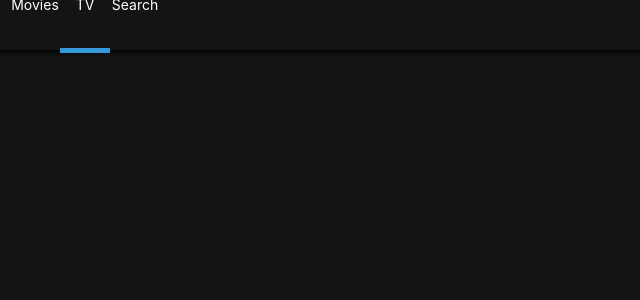
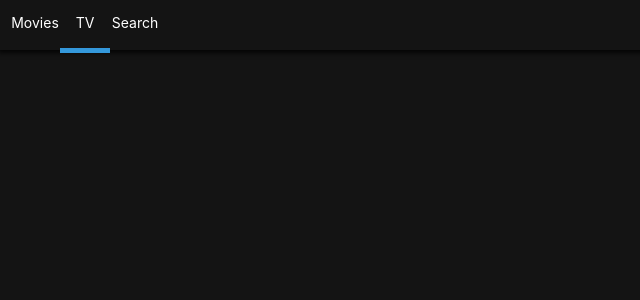
Before and after one commit to Ssoo29/nomflix, a React (Create React App) app: page /tv in a window 1280 px wide. Shown: the top 300 px of the page, without its empty margins (0-640 px from the left). Built offline with nearby package versions, Linux system fonts and the light colour scheme.

Commit message:
header 수정

```diff
--- a/src/Components/Header.js
+++ b/src/Components/Header.js
@@ -2,7 +2,7 @@ import React from "react";
 import { Link, withRouter } from "react-router-dom";
 import styled from "styled-components";
 
-const Header1 = styled.header`
+const HeaderNode = styled.header`
   color: white;
   position: fixed;
   top: 0;
@@ -12,30 +12,31 @@ const Header1 = styled.header`
   display: flex;
   align-items: center;
   padding: 0px 10px;
-  background-color: rgba(20,20,20,0.8);
-  box-shadow: 0px 1px 5px 2px rgba(0,0,0,0.8);
+  background-color: rgba(20, 20, 20, 0.8);
+  box-shadow: 0px 1px 5px 2px rgba(0, 0, 0, 0.8);
 `;
 
 const List = styled.ul`
-  display:flex;
+  display: flex;
 `;
 
 const Item = styled.li`
   width: 50px;
   text-align: center;
-  border-bottom: 5px solid ${props => (props.current ? "#3498db" : "transparent")};
+  border-bottom: 5px solid
+    ${(props) => (props.current ? "#3498db" : "transparent")};
   transition: border-bottom 0.5s ease-in-out;
 `;
 
 const SLink = styled(Link)`
   height: 50px;
-  display: block;
+  display: flex;
   align-items: center;
   justify-content: center;
 `;
 
-const Header = ({ location: { pathname }}) => (
-  <Header1>
+const Header = ({ location: { pathname } }) => (
+  <HeaderNode>
     <List>
       <Item current={pathname === "/"}>
         <SLink to="/">Movies</SLink>
@@ -47,7 +48,7 @@ const Header = ({ location: { pathname }}) => (
         <SLink to="/search">Search</SLink>
       </Item>
     </List>
-</Header1>
+  </HeaderNode>
 );
 
 export default withRouter(Header);
```
Lines whose indentation alone changed are shown as unchanged.
